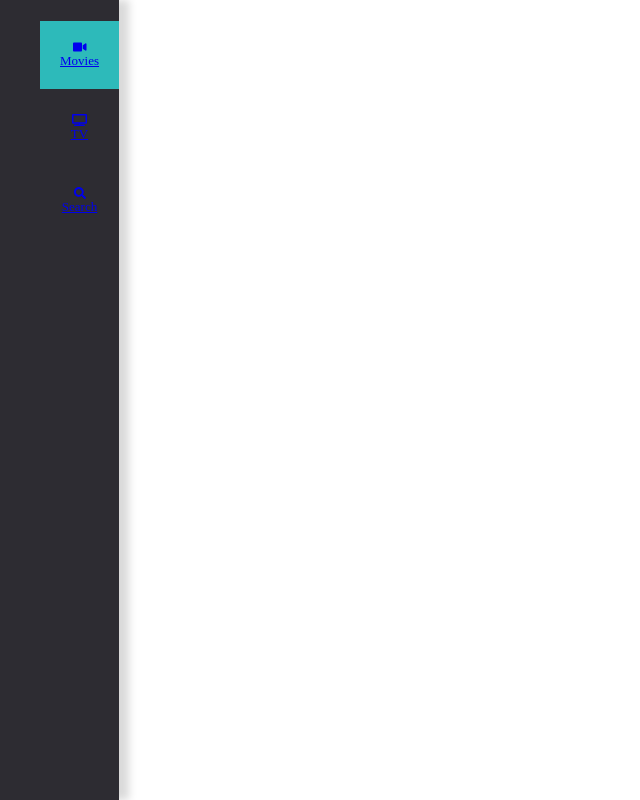
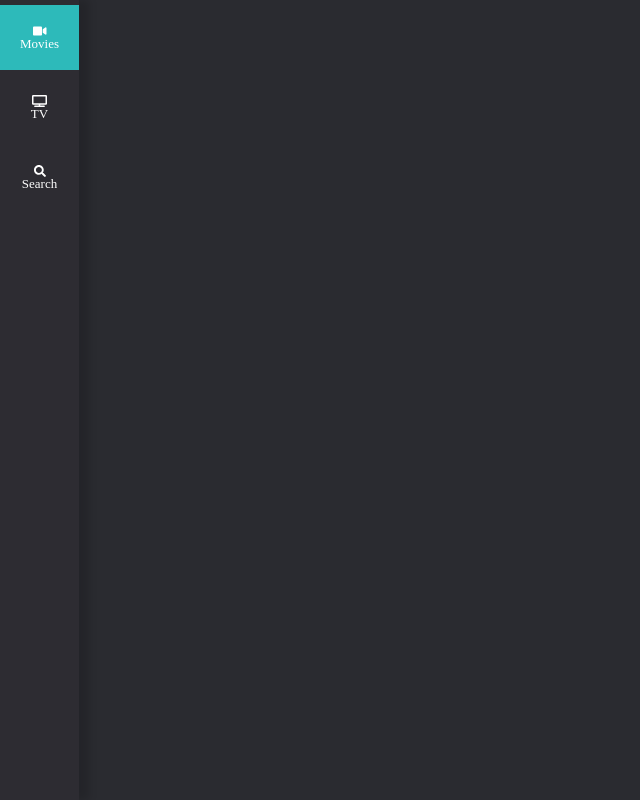
Before and after one commit to Leckie01/movieflex, a React (Create React App) app: page / in a window 1280 px wide. Shown: the whole page, without its empty margins (0-640 px from the left). Built offline with nearby package versions, Linux system fonts and the light colour scheme.

Commit message:
전역 스타일 적용

```diff
--- a/src/App.tsx
+++ b/src/App.tsx
@@ -1,8 +1,14 @@
 import React from "react";
 import Router from "./components/Router";
+import GlobalStyles from "./styles/GlobalStyles";
 
 const App = () => {
-  return <Router />;
+  return (
+    <>
+      <Router />
+      <GlobalStyles />
+    </>
+  );
 };
 
 export default App;
--- /dev/null
+++ b/src/styles/GlobalStyles.ts
@@ -0,0 +1,18 @@
+import { createGlobalStyle } from "styled-components";
+import reset from "styled-reset";
+
+const GlobalStyles = createGlobalStyle`
+    ${reset}
+    body {
+    color: white;
+    background-color: #2a2b30;
+}
+
+a {
+    text-decoration: none;
+    color: inherit;
+}
+
+`;
+
+export default GlobalStyles;
```
